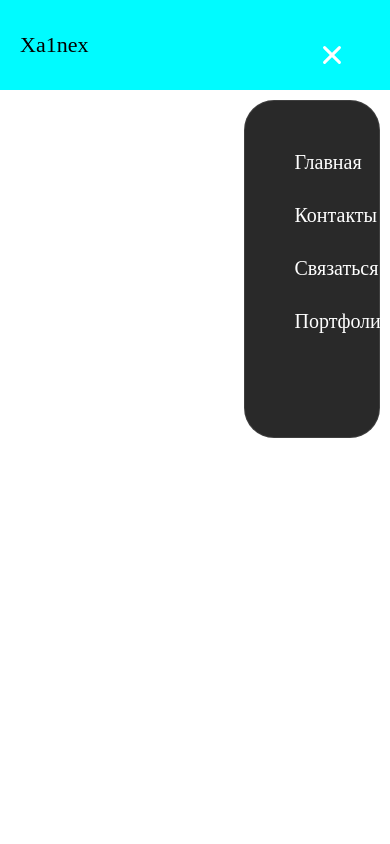
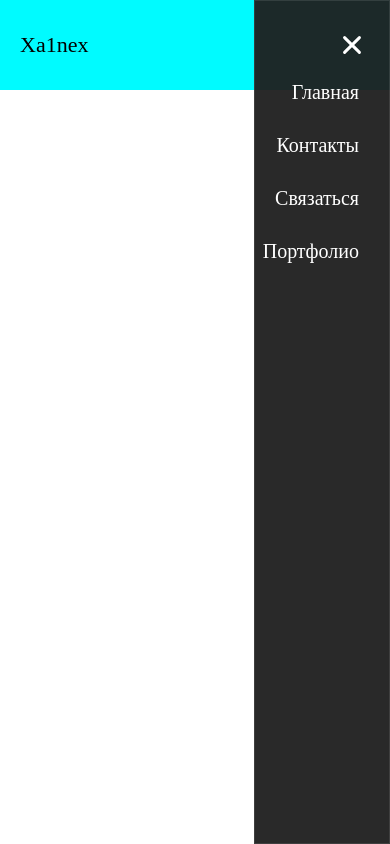
Before and after one commit to Hikoro822/burger-menu, a website built with Vite: page index.html in a window 390 px wide. Both pictures are taken after a click on the element 344 px from the left and 55 px from the top of the page. Built offline with nearby package versions, Linux system fonts and the light colour scheme.

Commit message:
rework burger-menu

```diff
--- a/src/style/header.scss
+++ b/src/style/header.scss
@@ -65,6 +65,12 @@
     transition: all 0.3s ease;
 }
 
+.burger.active {
+    z-index: 1000;
+    top: 0;
+    left: 20px;
+}
+
 .burger span:nth-child(1) {
     top: 15px;
 }
@@ -99,16 +105,17 @@
     }
 
     .menu__list {
-        border-radius: 30px;
+        // border-radius: 30px 0 0 30px;
         position: fixed;
-        top: 100px;
-        right: 10px;
+        top: 0px;
+        right: 0px;
         width: 35%;
-        height: 40%;
+        height: 100%;
         background: rgba(30, 30, 30, 0.95);
         border: 1px solid rgba(255, 255, 255, 0.1);
         flex-direction: column;
-        padding: 50px;
+        padding: 30px;
+        align-items: flex-end;
 
         opacity: 0;
         visibility: hidden;
@@ -118,6 +125,8 @@
     }
 
     .menu__link {
+        position: relative;
+        top: 50px;
         color: #fff;
     }
 }
```
